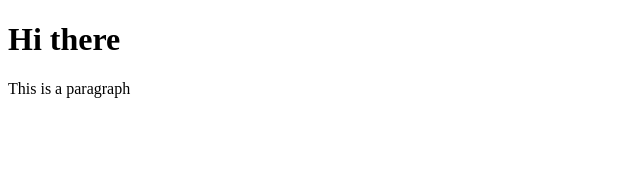
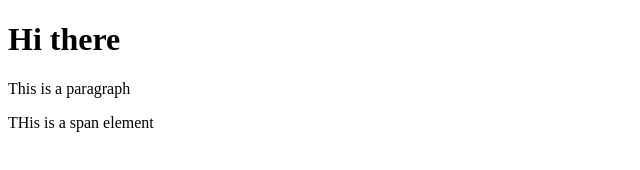
Before and after one commit to ticross18/gitProject, a plain HTML site: page index.html in a window 1280 px wide. Shown: the whole page, without its empty margins (0-640 px from the left). Drawn offline with Linux system fonts and the light colour scheme.

Commit message:
added span

```diff
--- a/index.html
+++ b/index.html
@@ -9,5 +9,6 @@
        <body>
               <h1>Hi there</h1>
               <p>This is a paragraph</p>
+              <span>THis is a span element</span>
        </body>
 </html>
```
